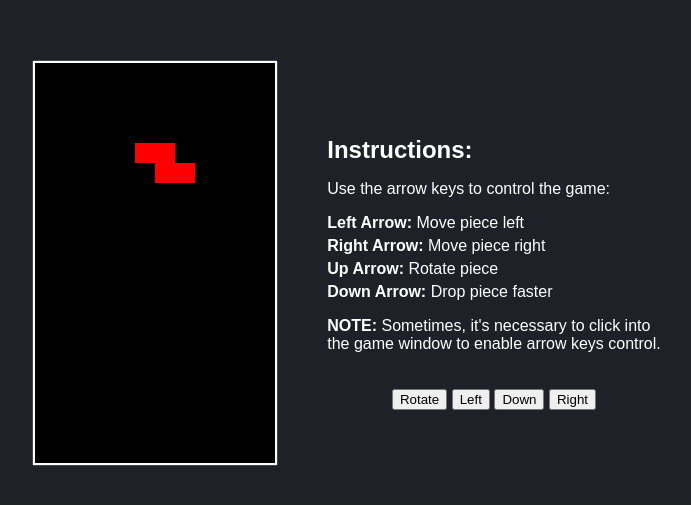
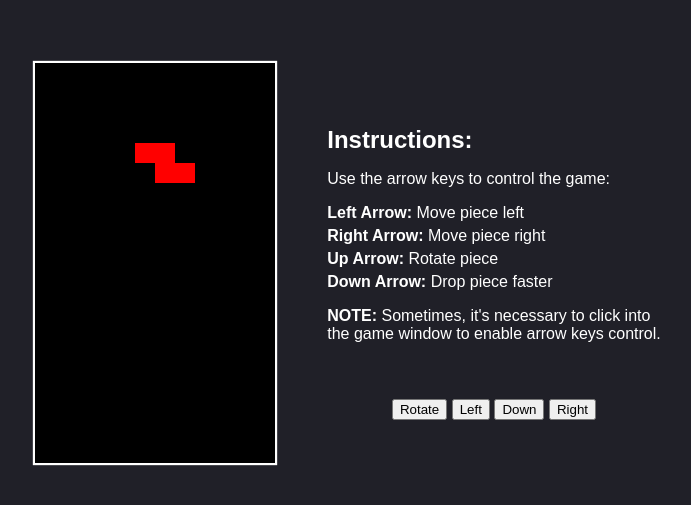
Before and after one commit to panvojtek/Tetris, a plain HTML site: page index.html in a window 1280 px wide. Shown: the part 137-642 px from the top of the page, without its empty margins (293-984 px from the left). Drawn offline with Linux system fonts and the light colour scheme.

Commit message:
Update styles.css

```diff
--- a/styles.css
+++ b/styles.css
@@ -36,7 +36,7 @@ body {
 }
 
 #controls {
-    margin-top: 20px;  /* adjust this value as needed */
+    margin-top: 40px;  /* adjust this value as needed */
 }
 
 #instructions ul {
```
